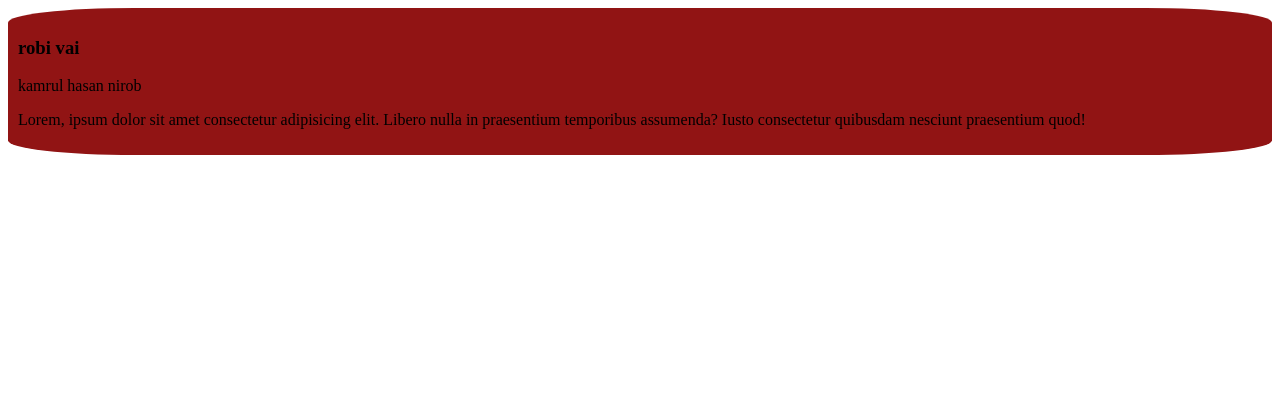
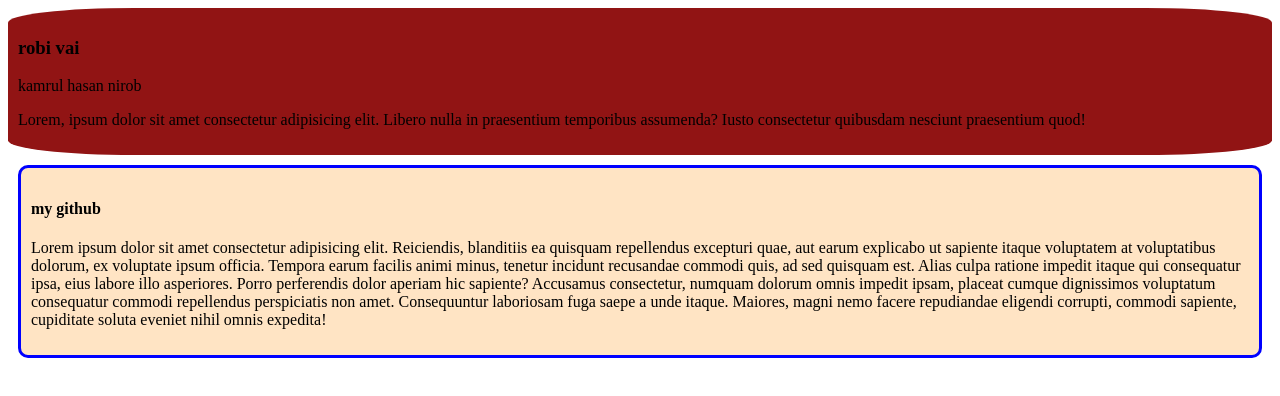
Before and after one commit to hnirob/my-first-github-repo, a plain HTML site: page index.html in a window 1280 px wide. Drawn offline with Linux system fonts and the light colour scheme.

Commit message:
my github

```diff
--- a/index.html
+++ b/index.html
@@ -12,6 +12,10 @@
    <p>kamrul hasan nirob</p>
    <p>Lorem, ipsum dolor sit amet consectetur adipisicing elit. Libero nulla in praesentium temporibus assumenda? Iusto consectetur quibusdam nesciunt praesentium quod!</p>
    </div>
+   <div id="nirob">
+      <h4>my github</h4>
+      <p>Lorem ipsum dolor sit amet consectetur adipisicing elit. Reiciendis, blanditiis ea quisquam repellendus excepturi quae, aut earum explicabo ut sapiente itaque voluptatem at voluptatibus dolorum, ex voluptate ipsum officia. Tempora earum facilis animi minus, tenetur incidunt recusandae commodi quis, ad sed quisquam est. Alias culpa ratione impedit itaque qui consequatur ipsa, eius labore illo asperiores. Porro perferendis dolor aperiam hic sapiente? Accusamus consectetur, numquam dolorum omnis impedit ipsam, placeat cumque dignissimos voluptatum consequatur commodi repellendus perspiciatis non amet. Consequuntur laboriosam fuga saepe a unde itaque. Maiores, magni nemo facere repudiandae eligendi corrupti, commodi sapiente, cupiditate soluta eveniet nihil omnis expedita!</p>
+   </div>
 
 </body>
 </html>
--- a/style/blog.css
+++ b/style/blog.css
@@ -3,3 +3,10 @@ div{
    padding: 10px;
    border-radius: 10%;
 }
+#nirob{
+   margin: 10px;
+   background: bisque;
+   padding: 10px;
+   border: 3px solid blue;
+   border-radius: 10px;
+}
```
